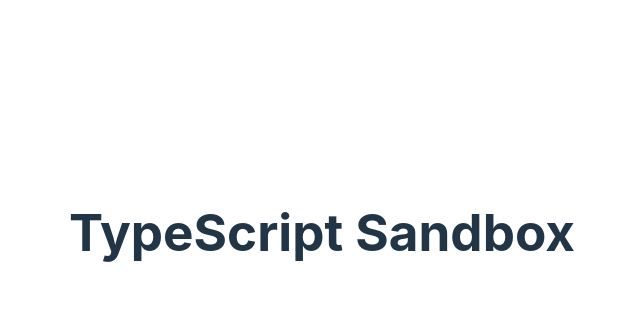
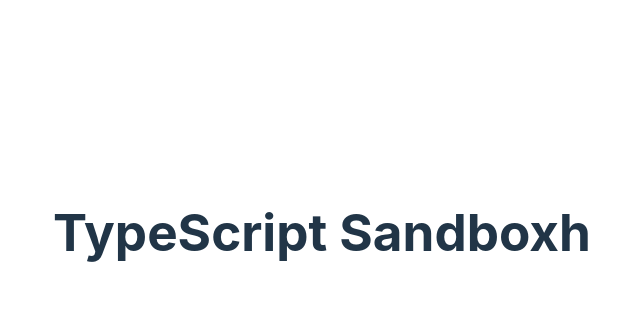
Before and after one commit to quiqueciria/conditionals_ts, a website built with Vite: page index.html in a window 1280 px wide. Shown: the part 168-497 px from the top of the page, without its empty margins (318-958 px from the left). Built offline with nearby package versions, Linux system fonts and the light colour scheme.

```diff
--- a/index.html
+++ b/index.html
@@ -8,7 +8,7 @@
   </head>
   <body>
     <div id="app">
-      <h1>TypeScript Sandbox</h1>
+      <h1>TypeScript Sandboxh</h1>
     </div>
     <script type="module" src="/src/main.ts"></script>
   </body>
```
Also changed, not shown: 1 other file.
